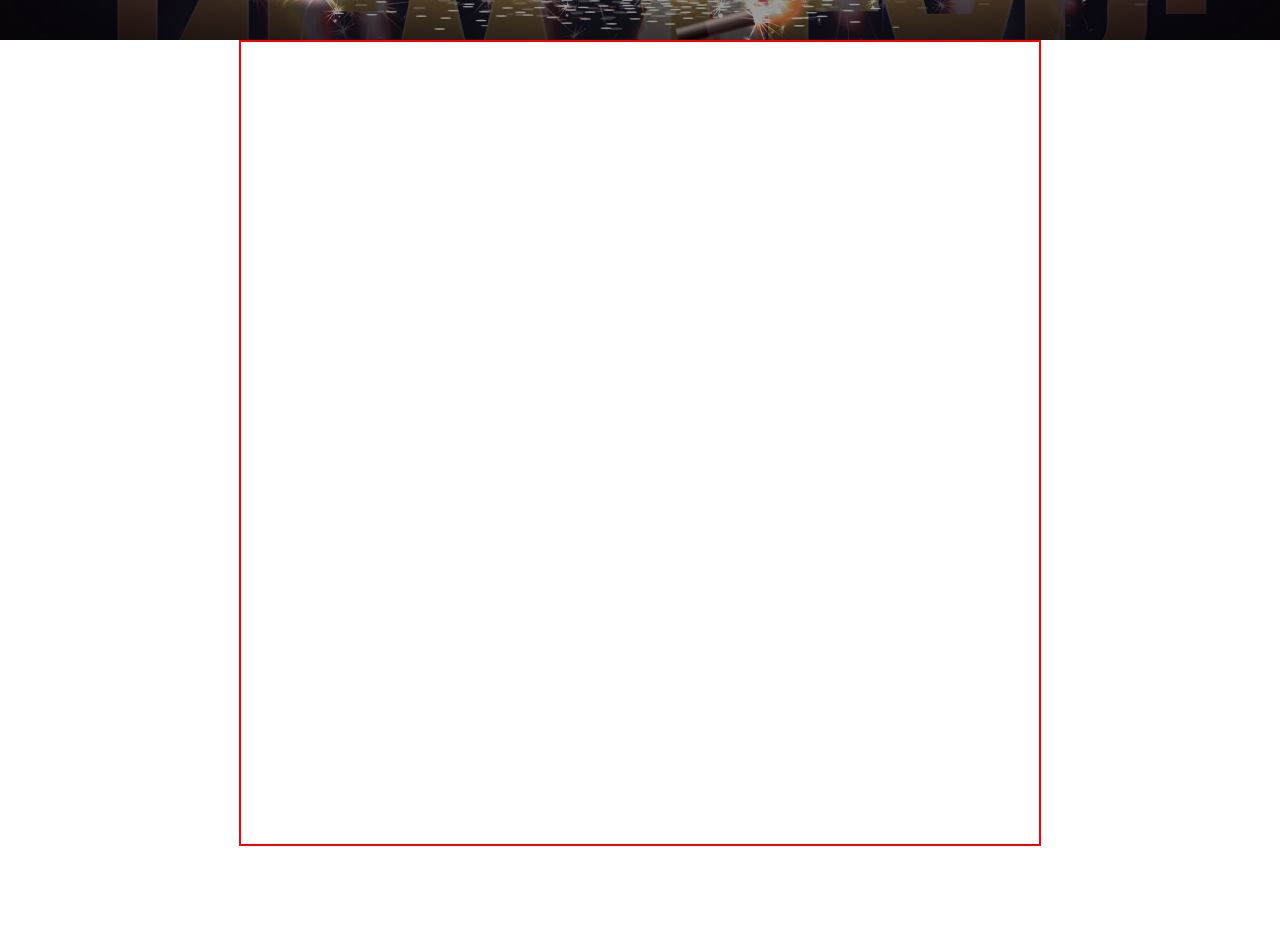
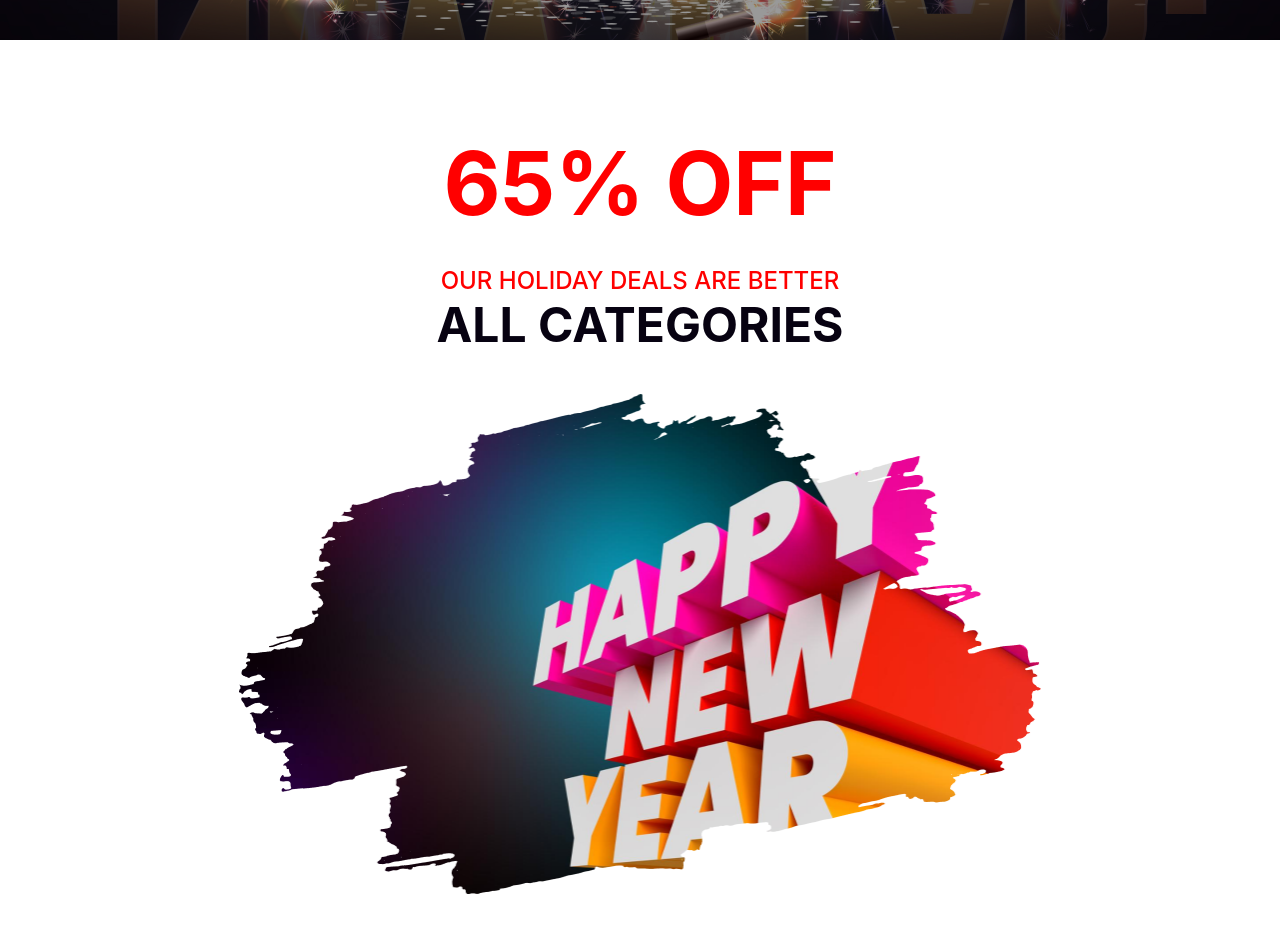
Before and after one commit to rahimariya19/BATCH9-A1-SOLUTION, a plain HTML site: page index.html in a window 1280 px wide. Shown: the part 580-1512 px from the top of the page. Before the commit the page ends 1426 px from the top, so only its background shows below. Drawn offline with Linux system fonts and the light colour scheme.

Commit message:
third commit

```diff
--- a/css/style.css
+++ b/css/style.css
@@ -57,6 +57,54 @@ body{
 .second-section-container{
     width: 802.9px;
     height: 806px;
-    border: 2px solid red;
     margin: 0 auto;
+    margin-top: 90px;
+
 }
+
+.second-section-content{
+    display: flex;
+    flex-direction: column;
+    justify-content: center;
+    align-items: center;
+
+}
+
+.second-section-content h1{
+    color: rgb(255, 0, 0);
+    font-family: Inter;
+    font-size: 88px;
+    font-weight: 700;
+
+
+
+}
+
+.second-section-content p{
+    color: rgb(255, 0, 0);
+    font-family: Inter;
+    font-size: 24px;
+    font-weight: 500;
+    margin-top: 30px;
+
+}
+
+
+.second-section-content h3{
+    color: rgb(7, 2, 17);
+    font-family: Inter;
+    font-size: 48px;
+    font-weight: 700;
+}
+
+
+.img-container{
+    width: 802.9px;
+    height: 500px;
+}
+
+.img-container img{
+    width: 100%;
+    height: 100%;
+    margin-top: 40px;
+}
--- a/index.html
+++ b/index.html
@@ -19,6 +19,16 @@
     <main>
         <!-- 65% discount start here -->
          <section class="second-section-container">
+            <div class="second-section-content">
+                <h1>65% OFF</h1>
+                <p>OUR HOLIDAY DEALS ARE BETTER</p>
+                <h3>ALL CATEGORIES</h3>
+            </div>
+
+            <div class="img-container">
+                <img src="/resources/New Year Photo.png" alt="" srcset="">
+
+            </div>
 
          </section>
 
```
